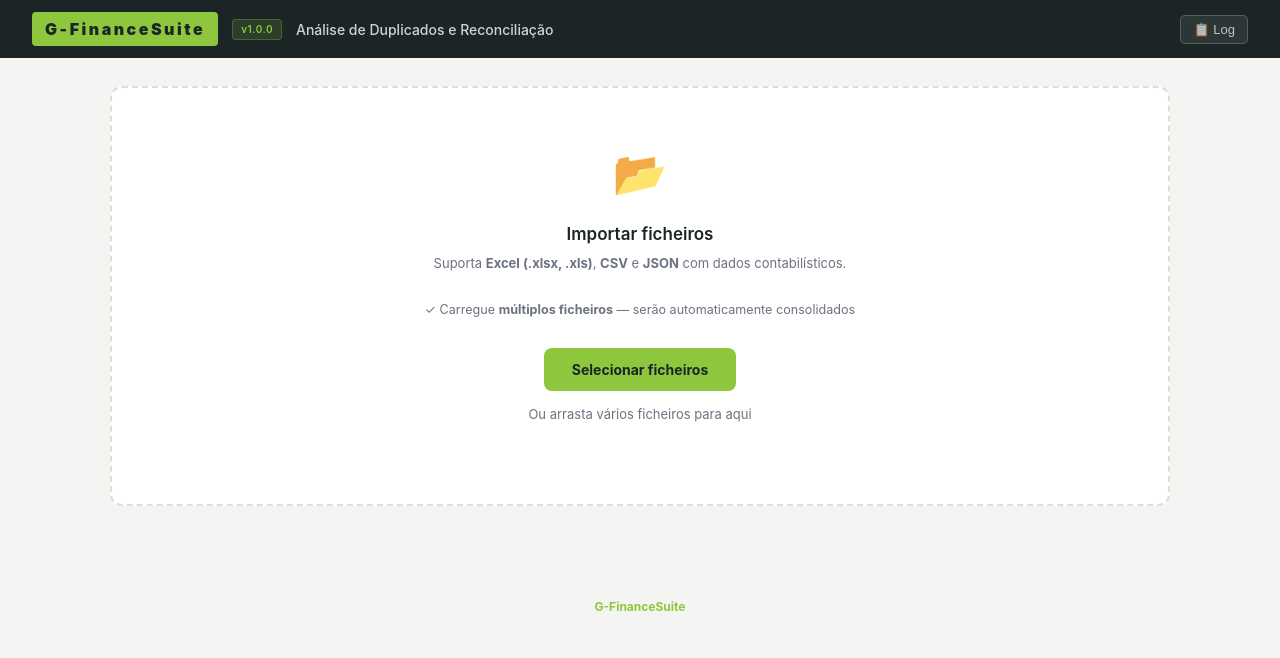
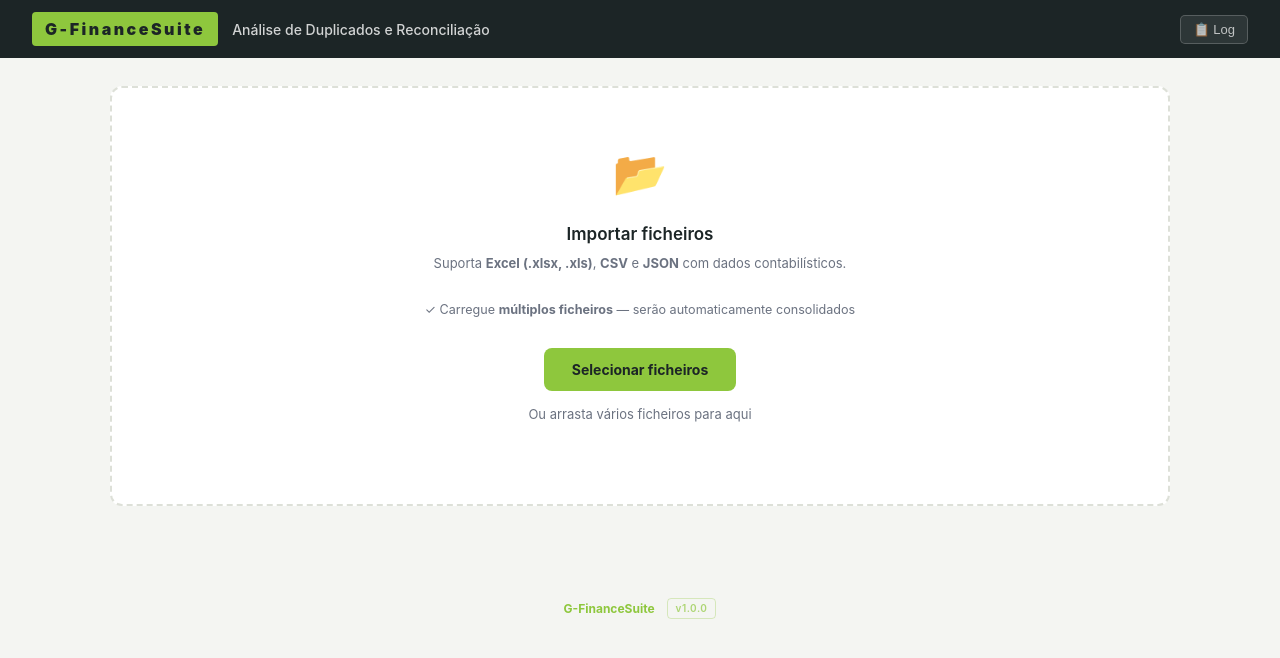
Before and after one commit to fmrgcarvalho/G-FinanceSuite, a website: page docs/index.html in a window 1280 px wide. Drawn offline with nearby package versions, Linux system fonts and the light colour scheme.

Commit message:
refactor: move version badge from header to footer
- Removed version badge from header (next to logo)
- Moved version badge to footer next to 'G-FinanceSuite'
- Footer now uses flexbox layout for badge alignment
- Footer version styled with green border and smaller font
- Cleaner header appearance, version info preserved in footer

```diff
--- a/docs/css/style.css
+++ b/docs/css/style.css
@@ -52,16 +52,6 @@ header{
   letter-spacing:2.5px;
   padding:5px 13px;
   border-radius:4px;
-}
-.version-badge{
-  font-size:10px;
-  color:var(--green);
-  background:rgba(142,199,61,.15);
-  border:1px solid rgba(142,199,61,.3);
-  padding:2px 8px;
-  border-radius:4px;
-  font-weight:600;
-  letter-spacing:.5px;
 }
 header h1{font-size:14px;font-weight:500;color:rgba(255,255,255,.8);flex:1}
 .header-btn{
@@ -883,8 +873,17 @@ tr:hover td{background:var(--green-light)}
 }
 
 /* ── FOOTER ── */
-footer{text-align:center;color:var(--muted);font-size:12px;padding:24px;margin-top:8px}
+footer{text-align:center;color:var(--muted);font-size:12px;padding:24px;margin-top:8px;display:flex;align-items:center;justify-content:center;gap:12px}
 footer strong{color:var(--green)}
+.footer-version{
+  font-size:10px;
+  color:rgba(142,199,61,.7);
+  border:1px solid rgba(142,199,61,.3);
+  padding:2px 8px;
+  border-radius:4px;
+  font-weight:600;
+  letter-spacing:.5px;
+}
 
 /* ── LOG MODAL ── */
 .log-modal{
--- a/docs/index.html
+++ b/docs/index.html
@@ -28,7 +28,6 @@
 
 <header>
   <div class="logo">G-FinanceSuite</div>
-  <span class="version-badge" id="version-badge">v1.0.0</span>
   <h1>Análise de Duplicados e Reconciliação</h1>
   <button class="header-btn" id="log-btn" onclick="toggleLog()" title="Abrir/Fechar Log">📋 Log</button>
 </header>
@@ -308,7 +307,10 @@
   </div>
 </main>
 
-<footer><strong>G-FinanceSuite</strong></footer>
+<footer>
+  <strong>G-FinanceSuite</strong>
+  <span class="footer-version" id="version-badge">v1.0.0</span>
+</footer>
 
 <!-- ── MODAL DE LOG ── -->
 <div id="log-modal" class="log-modal" style="display:none">
```
